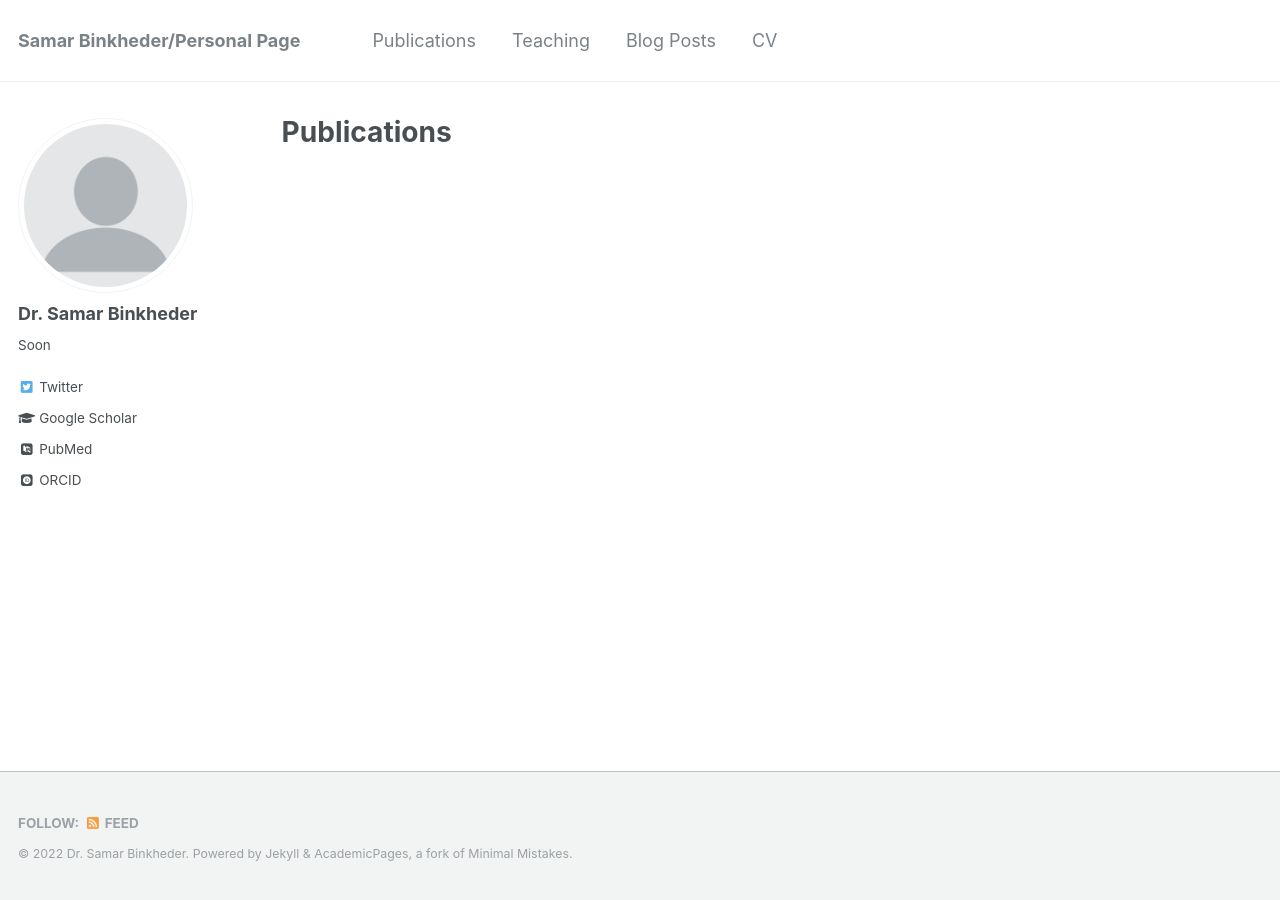
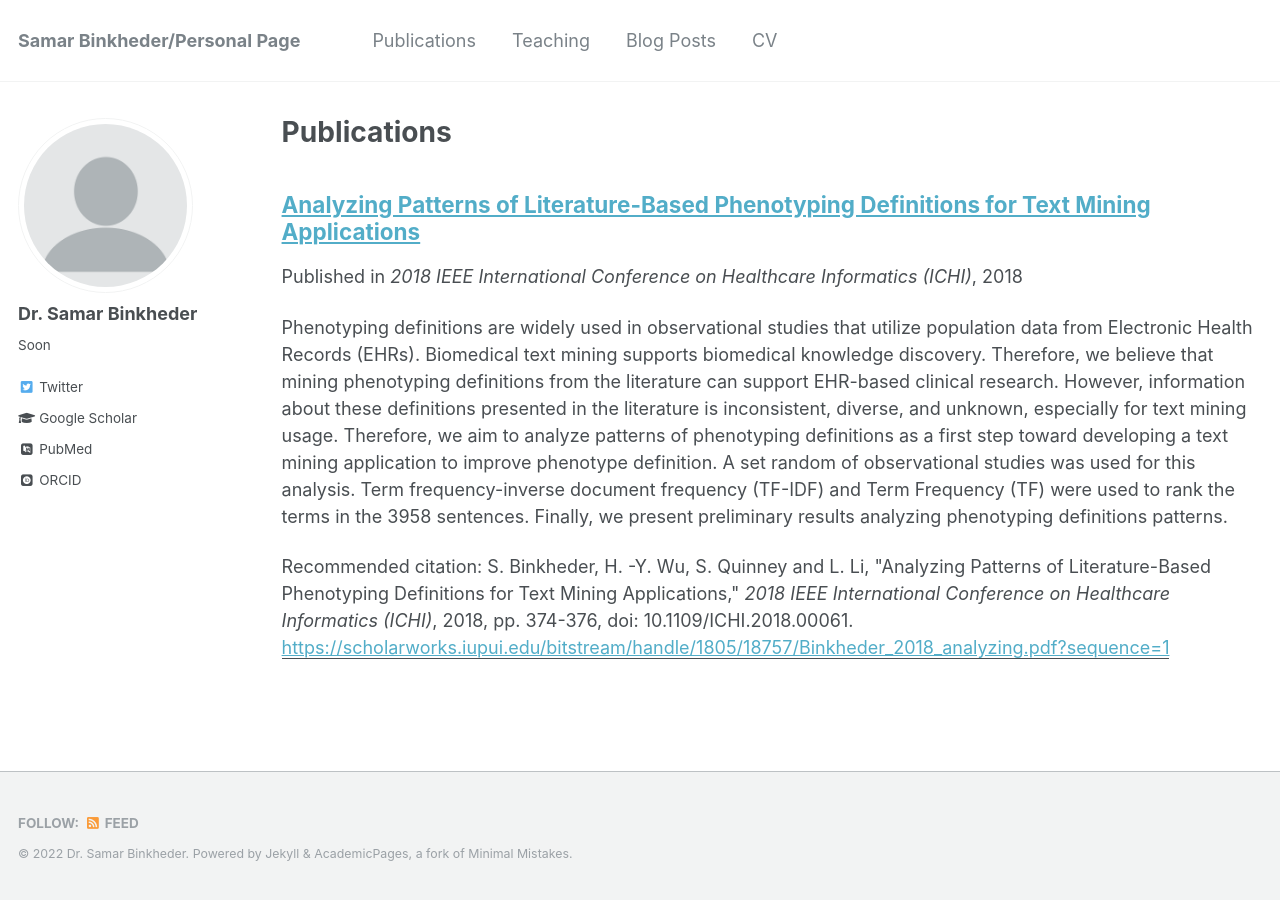
Before and after one commit to SamarBinkheder/SamarBinkheder.github.io, a Jekyll site: the page built from _pages/publications.md, in a window 1280 px wide. Built offline with Jekyll 4.4.1, drawn with Linux system fonts in a browser that asks for light colours; some web fonts are replaced; some of the changed lines change nothing that is shown.

Commit message:
Update Binkheder_2018_IEEE.md

```diff
--- a/_publications/Binkheder_2018_IEEE.md
+++ b/_publications/Binkheder_2018_IEEE.md
@@ -1,4 +1,3 @@
-
 ---
 title: "Analyzing Patterns of Literature-Based Phenotyping Definitions for Text Mining Applications"
 collection: publications
@@ -8,3 +7,6 @@
 venue: '2018 IEEE International Conference on Healthcare Informatics (ICHI)'
 paperurl: 'https://scholarworks.iupui.edu/bitstream/handle/1805/18757/Binkheder_2018_analyzing.pdf?sequence=1'
 citation: 'S. Binkheder, H. -Y. Wu, S. Quinney and L. Li, "Analyzing Patterns of Literature-Based Phenotyping Definitions for Text Mining Applications," <i>2018 IEEE International Conference on Healthcare Informatics (ICHI)</i>, 2018, pp. 374-376, doi: 10.1109/ICHI.2018.00061.'
+
+---
+[Download paper here](https://scholarworks.iupui.edu/bitstream/handle/1805/18757/Binkheder_2018_analyzing.pdf?sequence=1)
```
